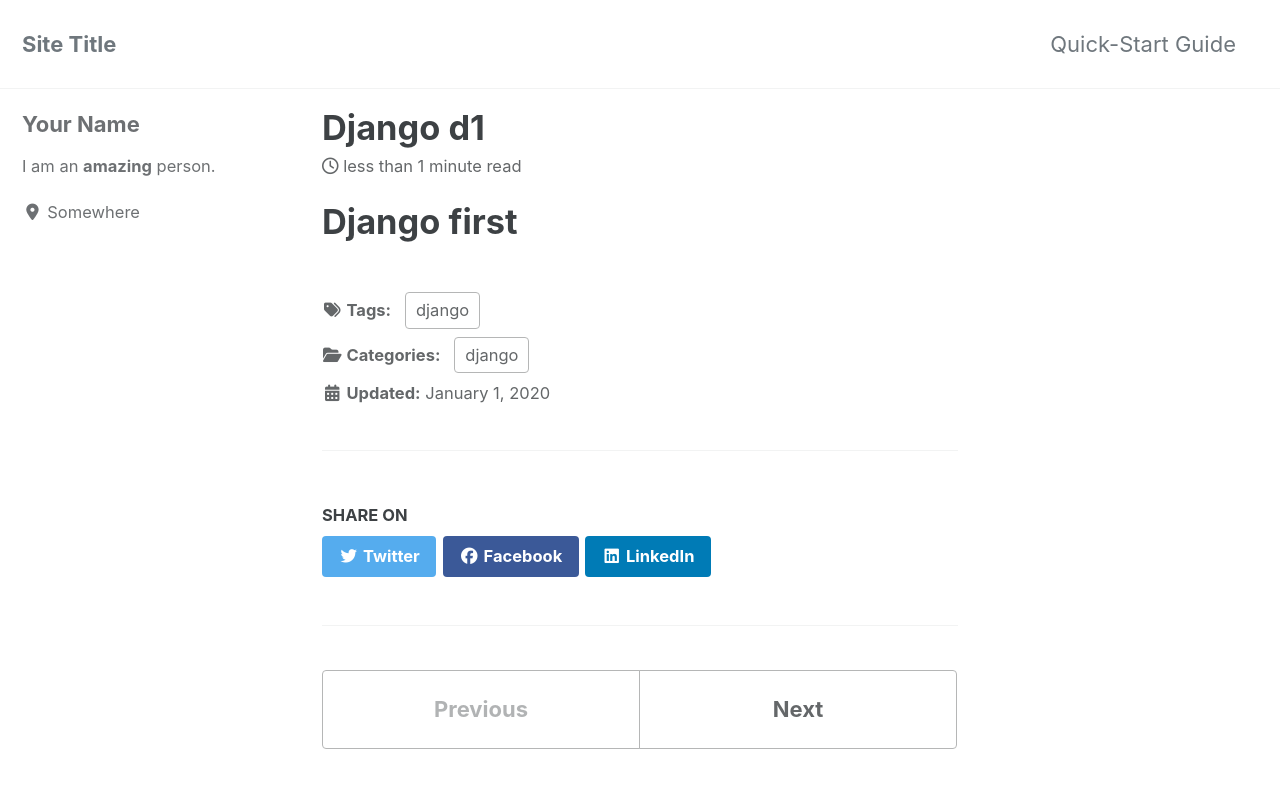
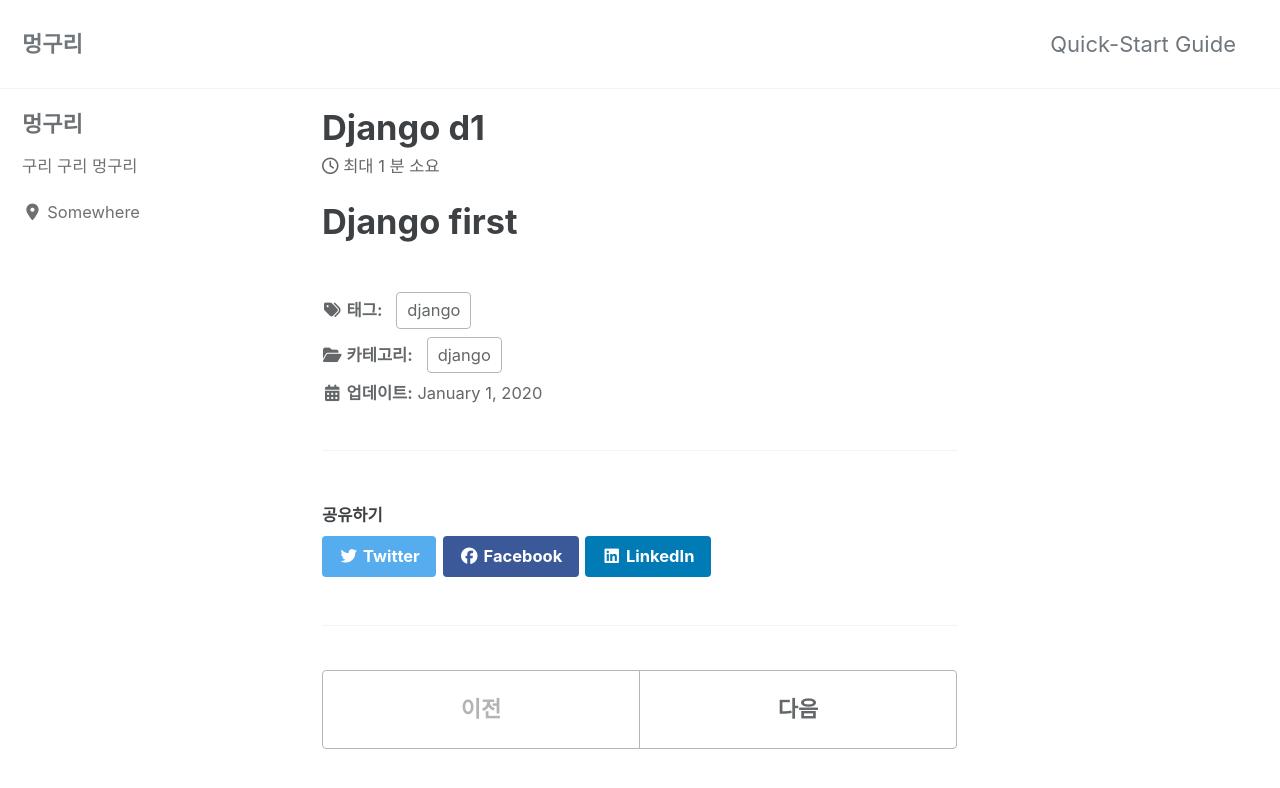
Before and after one commit to Daeki/Daeki.github.io, a Jekyll site: the page built from _posts/2020-01-01-django-d1 copy.md, in a window 1280 px wide and 900 px high. Shown: the top 788 px of the window. Built offline with Jekyll 4.4.1, drawn with Linux system fonts in a browser that asks for light colours; cached includes are drawn as plain includes; nearby versions of some CDN libraries; some of the changed text lies outside the part shown.

Commit message:
Update _config.yml

```diff
--- a/_config.yml
+++ b/_config.yml
@@ -15,12 +15,12 @@
 minimal_mistakes_skin    : "default" # "air", "aqua", "contrast", "dark", "dirt", "neon", "mint", "plum", "sunrise"
 
 # Site Settings
-locale                   : "en-US"
-title                    : "Site Title"
+locale                   : "ko-KR"
+title                    : "멍구리"
 title_separator          : "-"
 subtitle                 : # site tagline that appears below site title in masthead
-name                     : "Your Name"
-description              : "An amazing website."
+name                     : "멍구리"
+description              : "구리구리 멍구리"
 url                      : # the base hostname & protocol for your site e.g. "https://mmistakes.github.io"
 baseurl                  : # the subpath of your site, e.g. "/blog"
 repository               : # GitHub username/repo-name e.g. "mmistakes/minimal-mistakes"
@@ -93,9 +93,9 @@ analytics:
 
 # Site Author
 author:
-  name             : "Your Name"
+  name             : "멍구리"
   avatar           : # path of avatar image, e.g. "/assets/images/bio-photo.jpg"
-  bio              : "I am an **amazing** person."
+  bio              : "구리 구리 멍구리"
   location         : "Somewhere"
   email            :
   links:
@@ -279,3 +279,15 @@ defaults:
       comments: # true
       share: true
       related: true
+
+  # _pages
+  - scope:
+      path: ""
+      type: pages
+    values:
+      layout: single
+      author_profile: true
+      read_time: false
+      comments: false
+      share: true
+      related: false
```
